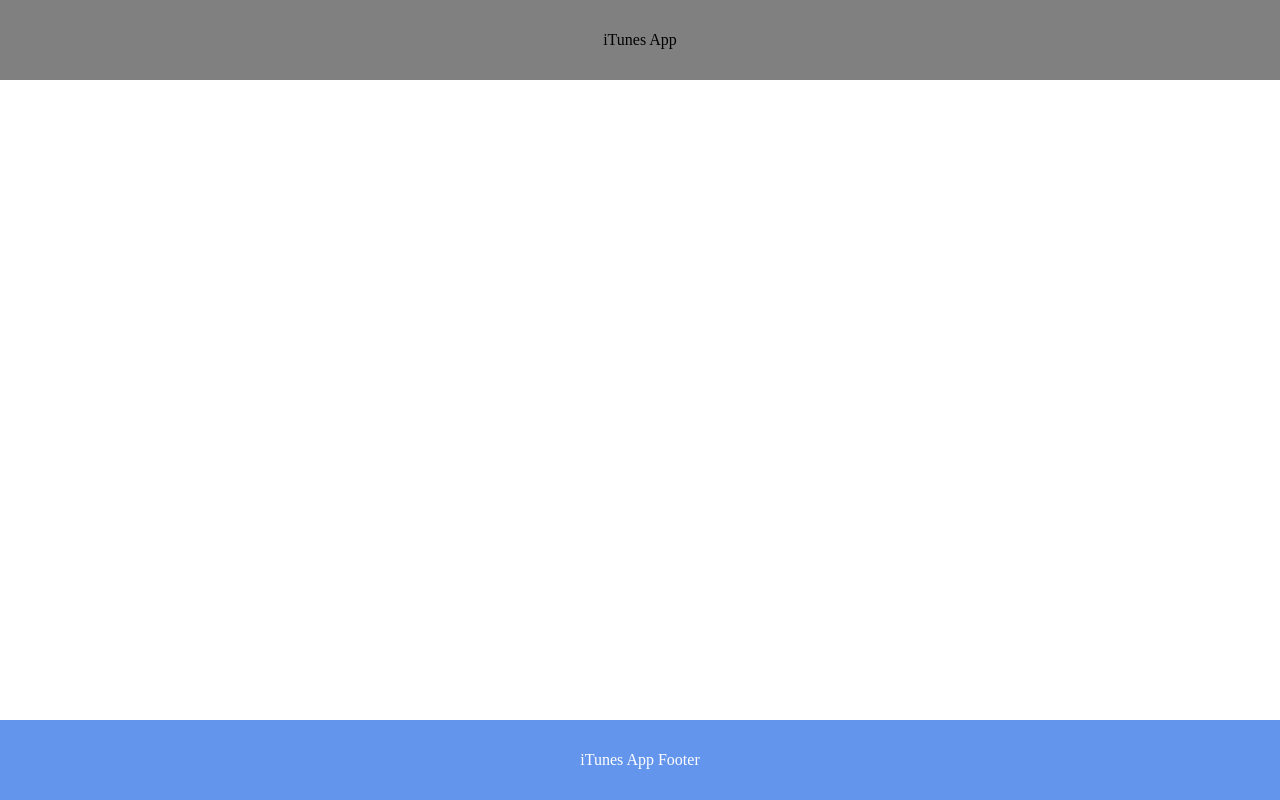
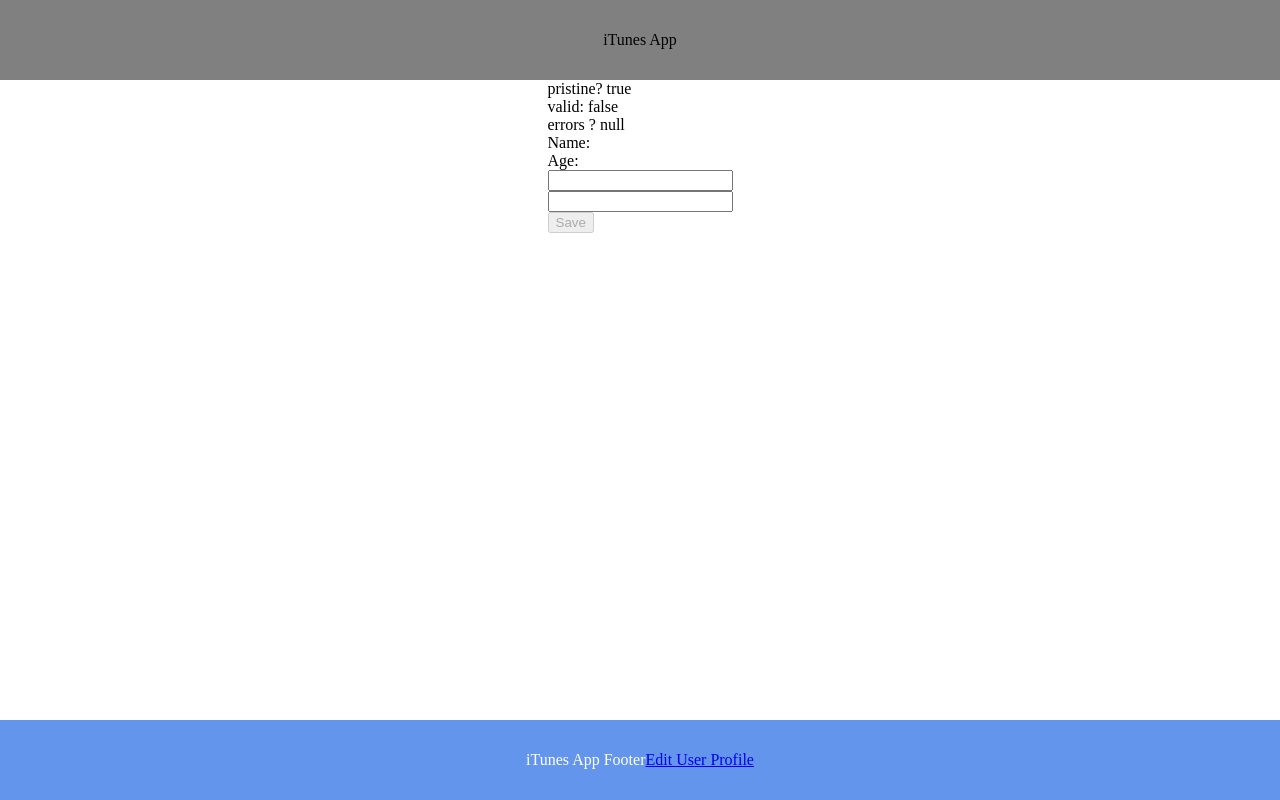
Before and after one commit to rotemx/i-tunes-workspace-angular, an Angular app: page /profile in a window 1280 px wide. Before the commit this address led to /. Built offline with nearby package versions, Linux system fonts and the light colour scheme.

Commit message:
added reactive forms

```diff
--- /dev/null
+++ b/projects/iTunesApp/src/app/views/edit-profile-view/edit-profile-view.component.html
@@ -0,0 +1,63 @@
+pristine? {{formGroup.pristine}} <br>
+
+valid: {{formGroup.valid | json}} <br>
+
+errors ? {{formGroup.errors |  json }} <br>
+
+
+<form class="form-wrap" [formGroup]="formGroup">
+	<div class="labels-cols">
+		<div class="label"> Name:</div>
+		<div class="label"> Age:</div>
+	</div>
+	<div class="inputs-cols">
+		<div class="input-col">
+			<input type="text" formControlName="name">
+			<div class="form-error-div"
+			     *ngIf="formGroup.controls['name'].errors"
+			>
+				<span
+						*ngIf="formGroup.controls['name'].errors.minlength"
+				>
+					Input should be {{ formGroup.controls['name'].errors.minlength.requiredLength}} character longs, but it is only
+					{{  formGroup.controls['name'].errors.minlength.actualLength}}
+				</span>
+				<span
+						*ngIf="!formGroup.controls['name'].pristine && formGroup.controls['name'].errors.required"
+				>
+					Name is required!
+				</span>
+
+			</div>
+		</div>
+		<div class="input-col">
+			<input type="number" formControlName="age">
+			<div class="form-error-div"
+			     *ngIf="formGroup.controls['age'].errors"
+			>
+				<span
+						*ngIf="formGroup.controls['age'].errors.min"
+				>
+					Age should be minimum {{ formGroup.controls['age'].errors.min.min}}, but it is
+					{{  formGroup.controls['age'].errors.min.actual}}
+				</span>
+
+				<span
+						*ngIf="formGroup.controls['age'].errors.max"
+				>
+					Age should be maximum {{ formGroup.controls['age'].errors.max.max}}, but it is
+					{{  formGroup.controls['age'].errors.max.actual}}
+				</span>
+
+			</div>
+
+		</div>
+	</div>
+	<button
+			type="submit"
+			[disabled]="formGroup.pristine || !formGroup.valid"
+			(click)="onSave()"
+	>
+		Save
+	</button>
+</form>
--- /dev/null
+++ b/projects/iTunesApp/src/app/views/edit-profile-view/edit-profile-view.component.ts
@@ -0,0 +1,43 @@
+import {Component, OnInit}                  from '@angular/core';
+import {FormControl, FormGroup, Validators} from '@angular/forms';
+
+@Component({
+    selector   : 'ita-edit-profile-view',
+    templateUrl: './edit-profile-view.component.html',
+    styleUrls  : ['./edit-profile-view.component.css']
+})
+export class EditProfileViewComponent implements OnInit {
+
+    formGroup = new FormGroup({
+        name: new FormControl('', [Validators.required, Validators.minLength(6)]),
+        age : new FormControl(undefined, [Validators.min(18), Validators.max(65)]),
+    });
+
+
+    constructor() {
+        window['editProfileViewComponent'] = this;
+    }
+
+    ngOnInit(): void {
+        this
+            .formGroup
+            .valueChanges
+            .subscribe(value => {
+                console.log(value, 'value changes');
+                if (this.formGroup.controls.name.errors)
+                {
+                    console.log(this.formGroup.controls.name.errors, 'this.formGroup.controls.name.errors');
+                }
+                if (this.formGroup.controls.age.errors)
+                {
+                    console.log(this.formGroup.controls.age.errors, 'this.formGroup.controls.age.errors');
+                }
+            });
+    }
+
+    onSave() {
+        console.log('Saving Model');
+        console.log(this.formGroup.value, 'this.nameValue');
+
+    }
+}
--- a/projects/iTunesApp/src/app/views/layout/layout.component.html
+++ b/projects/iTunesApp/src/app/views/layout/layout.component.html
@@ -5,5 +5,10 @@
 		<router-outlet></router-outlet>
 	</div>
 
-	<footer>iTunes App Footer</footer>
+	<footer>
+		<div>iTunes App Footer</div>
+		<div>
+			<a [routerLink]="'/profile'"> Edit User Profile </a>
+		</div>
+	</footer>
 </div>
```
Also changed, not shown: projects/iTunesApp/src/app/app-routing.module.ts (+8 -3 lines), projects/iTunesApp/src/app/app.module.ts (+18 -12 lines), projects/iTunesApp/src/app/views/edit-profile-view/edit-profile-view.component.css (added).
